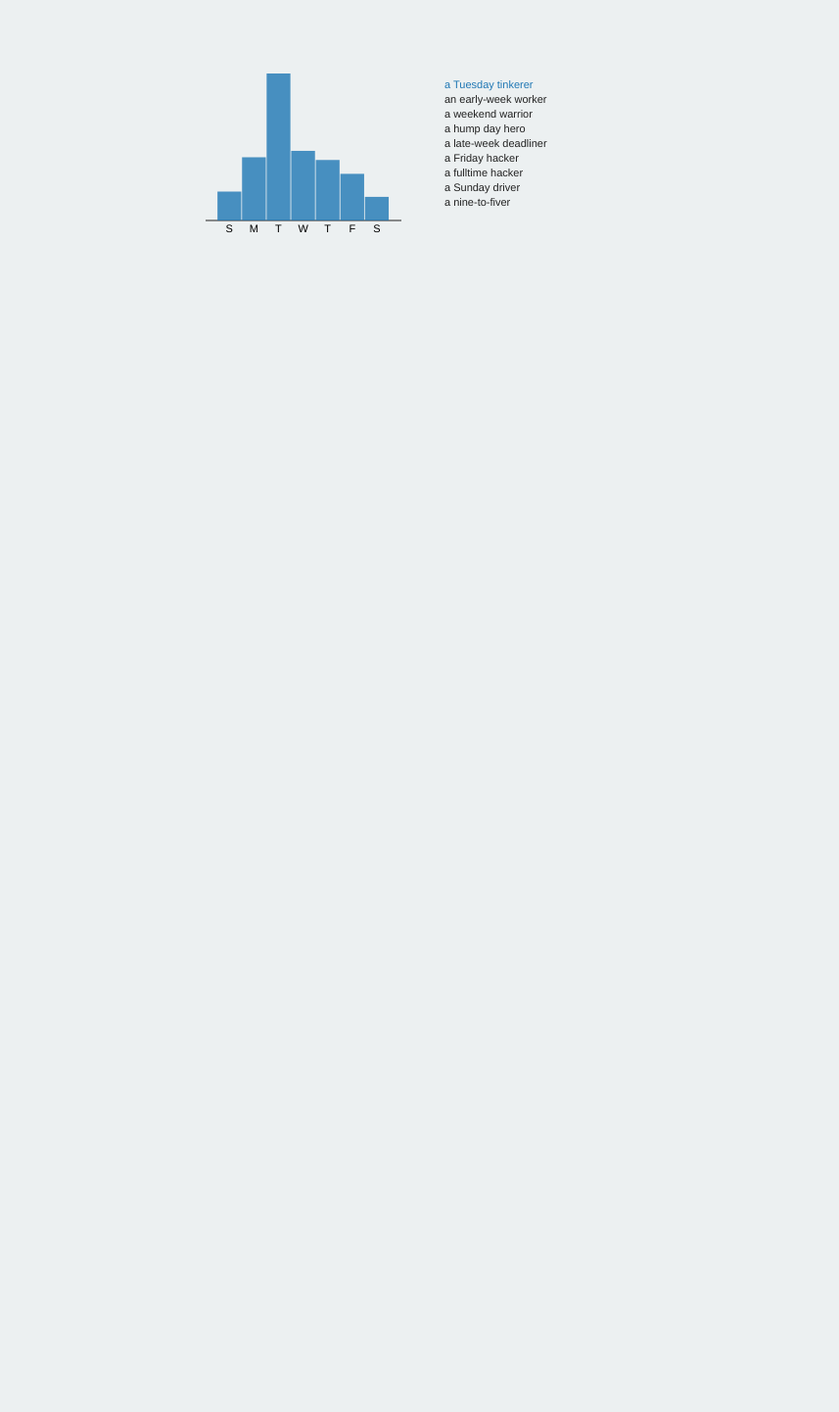
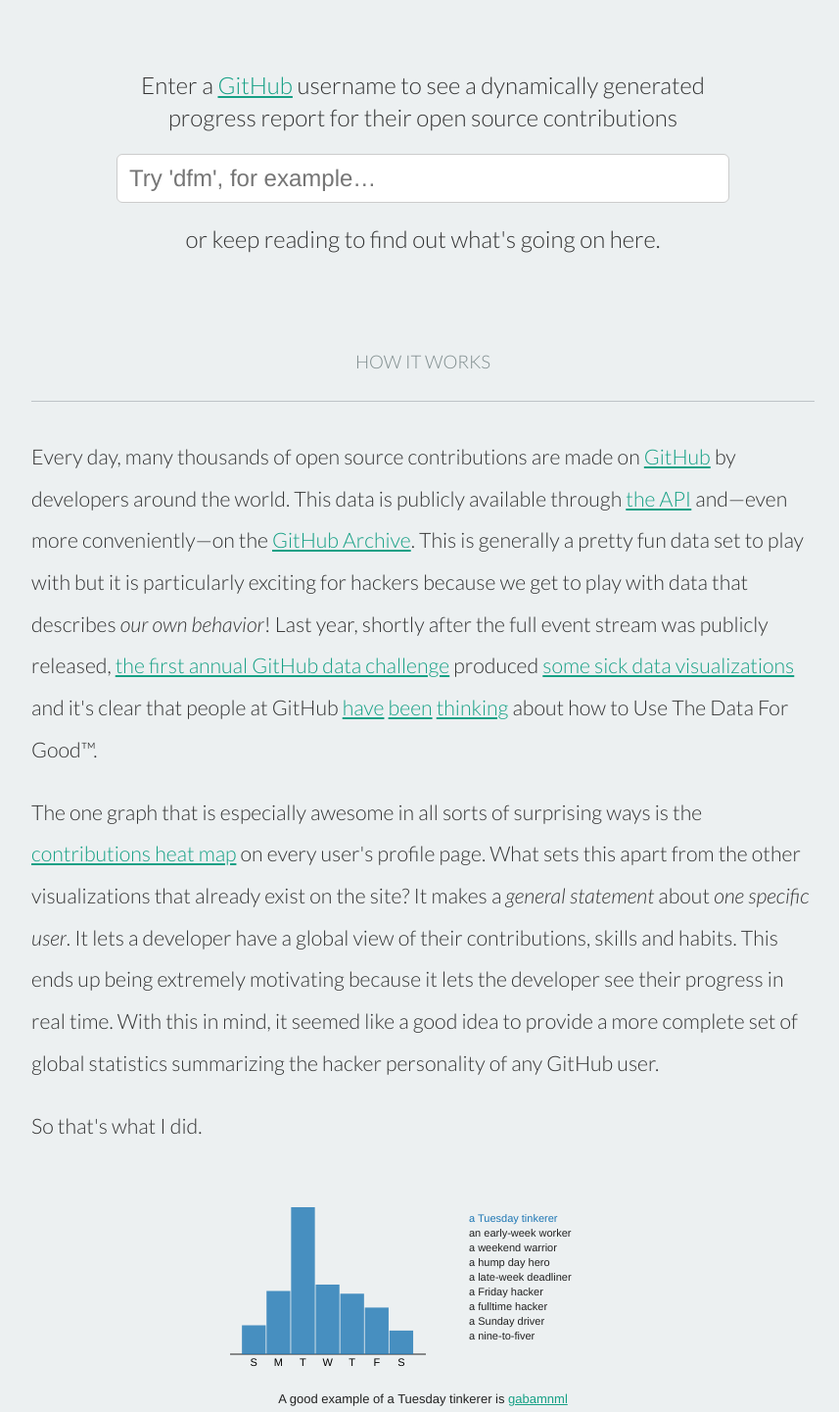
Before and after one commit to dfm/osrc, a Flask app: page / in a window 1280 px wide. Shown: the part 80-1521 px from the top of the page at 98% size, without its empty margins (208-1065 px from the left). Before the commit the page ends 318 px from the top, so only its background shows below. Run offline with Flask 2, Linux system fonts and the light colour scheme; data that the repository does not hold is empty.

Commit message:
add representative users for weekly schedules and start description

```diff
--- a/ghdata/__init__.py
+++ b/ghdata/__init__.py
@@ -38,6 +38,7 @@
 week_means = json.load(open(os.path.join(_basepath, "week_means.json")))
 mean_desc, means = zip(*(week_means.items()))
 means = np.array(means)
+week_reps = json.load(open(os.path.join(_basepath, "week_reps.json")))
 
 evttypes = {
     "PushEvent": "{user} is {more} of a pusher",
@@ -118,6 +119,14 @@
 @app.route("/")
 def index():
     return flask.render_template("index.html")
+
+
+@app.route("/about/rep/<cls>")
+def rep(cls):
+    # Get the name of a representative user for a class of weekly schedule.
+    nm = week_reps.get(cls, [""])
+    p = 1. / np.sqrt(np.arange(1, len(nm) + 1))
+    return np.random.choice(nm, p=p / np.sum(p))
 
 
 def get_tz(location):
@@ -257,7 +266,7 @@
         pass
 
     # Get the connected users.
-    connections = raw[n + 4]
+    connections = [c for c in raw[n + 4] if c.lower() != ghuser]
 
     # Get language rank.
     langrank = None
--- a/ghdata/build_index.py
+++ b/ghdata/build_index.py
@@ -17,6 +17,7 @@
 langs = [l.strip() for l in open(os.path.join(_basepath, "languages.txt"))]
 
 index_filename = os.path.join(_basepath, "index.h5")
+week_index_filename = os.path.join(_basepath, "week_index.h5")
 points_filename = os.path.join(_basepath, "points.h5")
 
 nevts = len(evttypes)
@@ -44,6 +45,9 @@
     with h5py.File(points_filename, "w") as f:
         f["points"] = points
         f["names"] = usernames
+
+    flann.build_index(points[:, 1:8])
+    flann.save_index(week_index_filename)
 
 
 def get_vector(user, pipe=None):
@@ -126,6 +130,40 @@
 
     return list(usernames)
 
+
+def get_nearest_week(week):
+    # Load the points and user names.
+    with h5py.File(points_filename, "r") as f:
+        points = f["points"][...]
+        usernames = f["names"][...]
+
+    # Load the index.
+    flann = pyflann.FLANN()
+    flann.load_index(week_index_filename, points[:, 1:8])
+
+    inds, dists = flann.nn_index(np.atleast_1d(week), num_neighbors=300)
+    inds = inds[0]
+
+    return usernames[inds], points[inds, 1:8]
+
+
 if __name__ == "__main__":
     build_index()
-    print(get_neighbors("dfm"))
+    # print(get_neighbors("dfm"))
+
+    import json
+    means = json.load(open(os.path.join(_basepath, "week_means.json")))
+    keys, mus = [], []
+    for k, m in means.iteritems():
+        keys.append(k)
+        mus.append(m)
+    mus = np.array(mus)
+
+    reps = {}
+    for i, m in enumerate(mus):
+        names, pos = get_nearest_week(m)
+        inds = np.argmin(np.sum((pos[:, :, None] - mus.T[None, :, :]) ** 2,
+                                axis=1), axis=1) == i
+        reps[keys[i]] = list(names[inds])
+
+    json.dump(reps, open(os.path.join(_basepath, "week_reps.json"), "w"))
--- a/ghdata/templates/base.html
+++ b/ghdata/templates/base.html
@@ -46,6 +46,15 @@
             margin-bottom: 35px;
         }
 
+        .header a {
+            color: #7F8C8D;
+            text-decoration: none;
+        }
+
+        .header a:hover {
+            color: #333;
+        }
+
         .profile-badge {
             line-height: 1;
             text-align: center;
@@ -68,6 +77,15 @@
             color: #333;
         }
 
+        a .profile-name {
+            color: #333;
+            text-decoration: none;
+        }
+
+        a:hover .profile-name {
+            color: #333;
+        }
+
         .clearfix:after {
             content: ".";
             display: block;
@@ -82,7 +100,6 @@
         }
 
         p {
-            font-style: italic;
             font-weight: 300;
         }
 
@@ -114,12 +131,48 @@
             font-weight: 600;
         }
 
+        #week-rep {
+            font-family: "Helvetica Neue", Helvetica, sans-serif;
+            font-size: 13px;
+            color: #222;
+        }
+
+        input {
+            font-family: "Helvetica Neue", Helvetica, sans-serif;
+            font-size: 18pt;
+            font-weight: 300;
+            color: #222;
+            width: 600px;
+            padding: 10px 12px;
+            border-radius: 6px;
+            border: 1px solid #ccc;
+        }
+
+        input:focus {
+            border-color: #1ABC9C;
+            outline: 0;
+            outline: thin dotted \9; /* IE6-9 */
+        }
+
+        .splash-text {
+            font-size: 18pt;
+            font-weight: 300;
+            width: 600px;
+            line-height: 1.4;
+            margin: 20px auto;
+        }
+
+        .front-splash {
+            text-align: center;
+            margin: 70px 0;
+        }
+
     </style>
 
 </head>
 <body>
 
-    <div class="header">The Open Source Report Card</div>
+    <div class="header"><a href="/">The Open Source Report Card</a></div>
 
     <div class="container">{% block body %}{% endblock %}</div>
 
--- a/ghdata/templates/index.html
+++ b/ghdata/templates/index.html
@@ -4,9 +4,66 @@
 
 {% block body %}
 
+<div class="front-splash">
+    <div class="splash-text">
+        Enter a <a href="https://github.com">GitHub</a> username to
+        see a dynamically generated progress report for their open source
+        contributions
+    </div>
+    <form action="javascript:goto_user();">
+        <input id="username" type="text" placeholder="Try 'dfm', for example…">
+    </form>
+    <div class="splash-text">
+        or keep reading to find out what's going on here.
+    </div>
+</div>
+
+<h1>
+    How it works
+</h1>
+
+<p>
+Every day, many thousands of open source contributions are made on
+<a href="https://github.com">GitHub</a> by developers around the world.
+This data is publicly available through
+<a href="http://developer.github.com">the API</a> and&mdash;even more
+conveniently&mdash;on the <a href="http://githubarchive.org/">GitHub
+Archive</a>. This is generally a pretty fun data set to play with but it
+is particularly exciting for hackers because we get to play with data that
+describes <i>our own behavior</i>! Last year, shortly after the full event
+stream was publicly released,
+<a href="https://github.com/blog/1118-the-github-data-challenge">the first
+annual GitHub data challenge</a> produced
+<a href="https://github.com/blog/1162-github-data-challenge-winners">some
+sick data visualizations</a> and it's clear that people at GitHub
+<a href="https://github.com/blog/1360-introducing-contributions">have</a>
+<a href="https://github.com/blog/1476-get-up-to-speed-with-pulse">been</a>
+<a href="https://github.com/blog/1359-the-octoverse-in-2012">thinking</a>
+about how to Use The Data For Good™.
+</p>
+
+<p>
+The one graph that is especially awesome
+in all sorts of surprising ways is the
+<a href="https://github.com/blog/1360-introducing-contributions">contributions
+heat map</a> on every user's profile page. What sets this apart from the
+other visualizations that already exist on the site? It makes a <i>general
+statement</i> about <i>one specific user</i>. It lets a developer have a
+global view of their contributions, skills and habits. This ends up being
+extremely motivating because it lets the developer see their progress in
+real time. With this in mind, it seemed like a good idea to provide a more
+complete set of global statistics summarizing the hacker personality of
+any GitHub user.
+</p>
+
+<p>
+So that's what I did.
+</p>
+
 <div class="hist-block">
     <div id="week" class="hist"></div>
     <div id="week-legend" class="hist"></div>
+    <div id="week-rep"></div>
 </div>
 
 {% endblock %}
@@ -18,6 +75,25 @@
 <script src="{{ url_for(".static", filename="jquery-1.9.1.min.js") }}"></script>
 <script src="{{ url_for(".static", filename="plot.js") }}"></script>
 <script>
+
+function goto_user() {
+    var val = $("#username").val();
+    if (val) window.location = "{{ url_for(".user", username="") }}"+val;
+    return false;
+}
+
+function show_rep(cls) {
+    return function (data) {
+        var sel = d3.select("#week-rep").selectAll("span").data([data]);
+        sel.enter().append("span");
+        sel.html(function (d) {
+            return "A good example of "+cls+" is " +
+                "<a href=\"{{ url_for(".user", username="") }}"+d+"\">"
+                +d+"</a>";
+        });
+        sel.exit().remove();
+    };
+}
 
 d3.json("{{ url_for(".static", filename="week_means.json") }}", function (data) {
 
@@ -31,10 +107,14 @@
     var week_hist = window.histogram().width(200)
                                       .labels(["S","M","T","W","T","F","S"]);
     d3.select("#week").datum(data[keys[0]]).call(week_hist);
+    $.ajax({
+        url: "{{ url_for(".rep", cls="") }}" + keys[0],
+        success: show_rep(keys[0])
+    });
 
     // Week type legend.
     var svg = d3.select("#week-legend").append("svg")
-                    .attr("width", 200)
+                    .attr("width", 150)
                     .attr("height", 200)
                 .append("g")
                     .attr("transform", "translate(0,30)");
@@ -50,6 +130,10 @@
                     return "#222";
                 });
             });
+            $.ajax({
+                url: "{{ url_for(".rep", cls="") }}" + d,
+                success: show_rep(d)
+            });
         })
         .style("cursor", "pointer")
         .style("fill", function (d, i) {
```
Also changed, not shown: ghdata/static/week_reps.json (added, +1 -0 lines).
